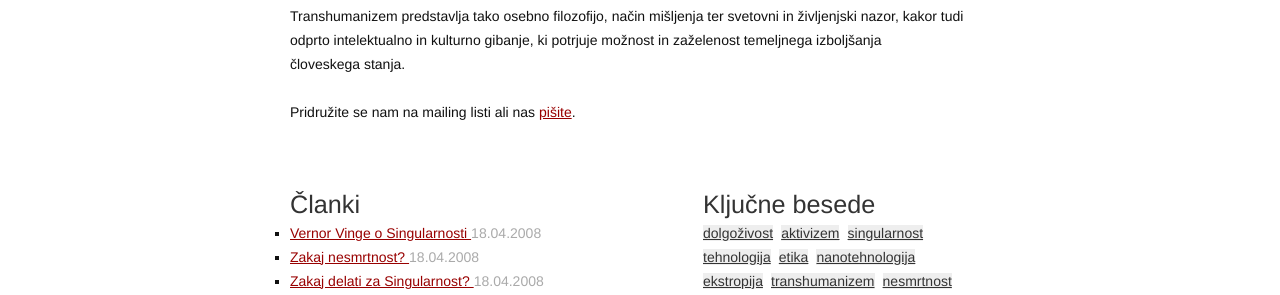
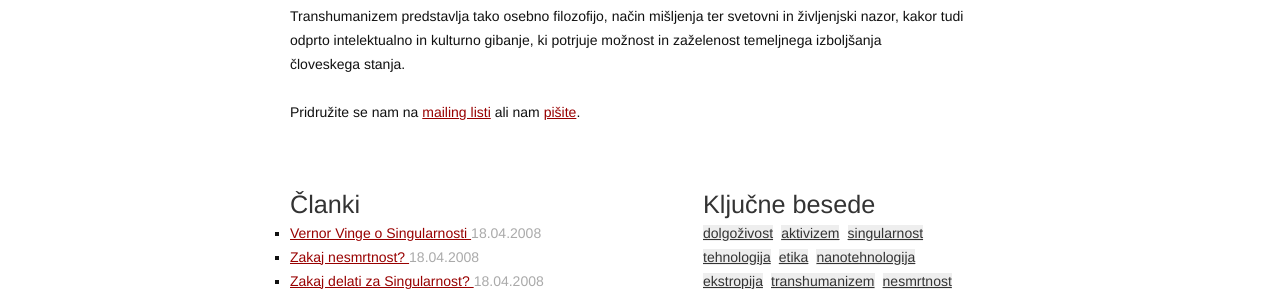
Before and after one commit to transhumanizem/transhumanizem.github.com, a Jekyll site: the page built from index.html, in a window 1280 px wide. Shown: the part 137-432 px from the top of the page. Built offline with Jekyll 4.4.1, drawn with Linux system fonts in a browser that asks for light colours; comment, search, counter and statistics services are not loaded.

Commit message:
link to mailing list

```diff
--- a/index.html
+++ b/index.html
@@ -8,7 +8,9 @@ layout: default
   </header>
   <p>Transhumanizem predstavlja tako osebno filozofijo, način mišljenja ter svetovni in življenjski nazor, kakor tudi odprto intelektualno in kulturno gibanje, ki potrjuje možnost in zaželenost temeljnega izboljšanja človeskega&#160;stanja.</p>
 
-  <p>Pridružite se nam na mailing listi ali nas <a href="mailto:kontakt@transhumanizem.org">pišite</a>.</p>
+  <p>Pridružite se nam na
+    <a href="http://tech.groups.yahoo.com/group/transhumanizem/">mailing listi</a>
+    ali nam <a href="mailto:kontakt@transhumanizem.org">pišite</a>.</p>
 </section>
 
 
```
